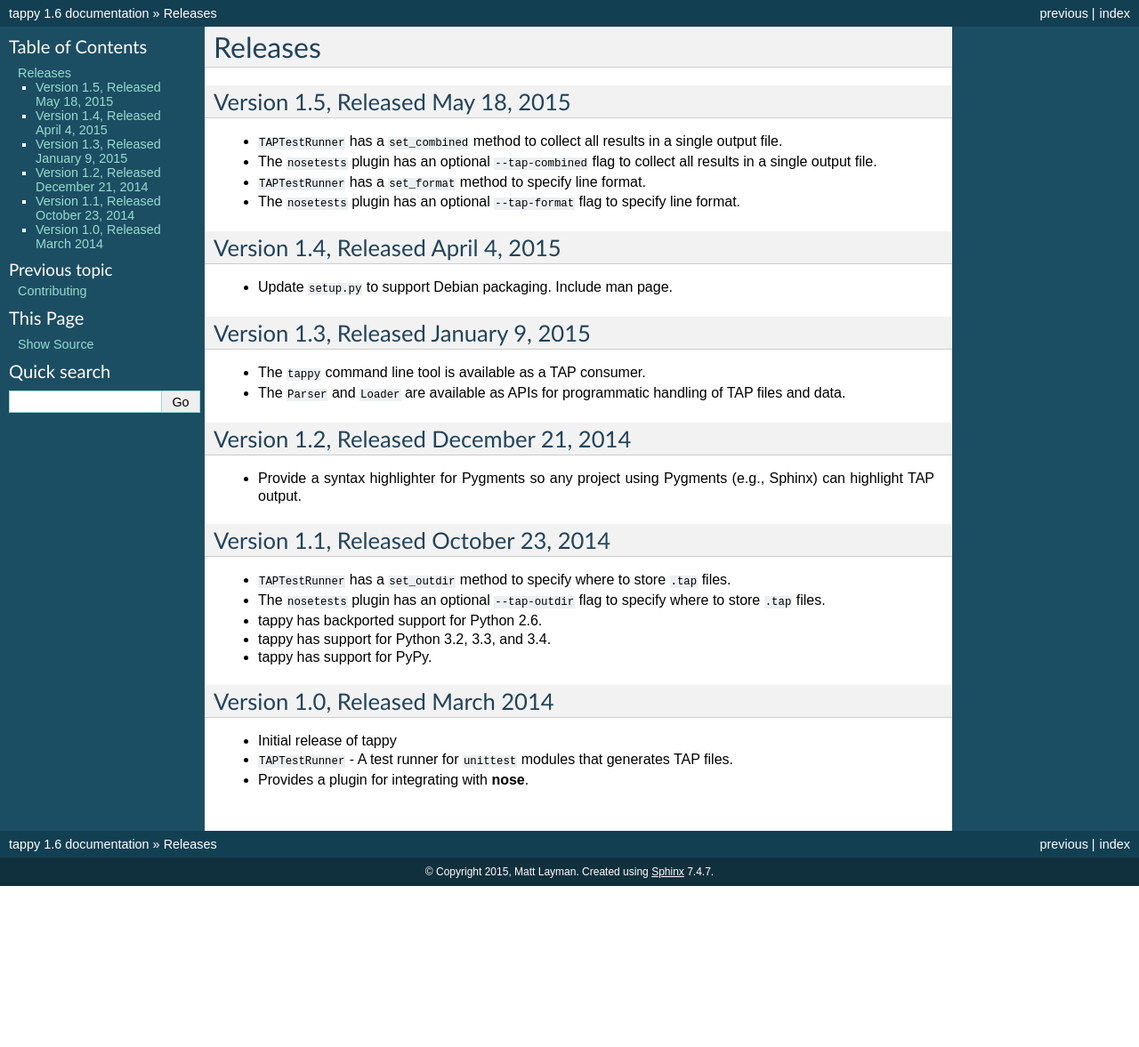
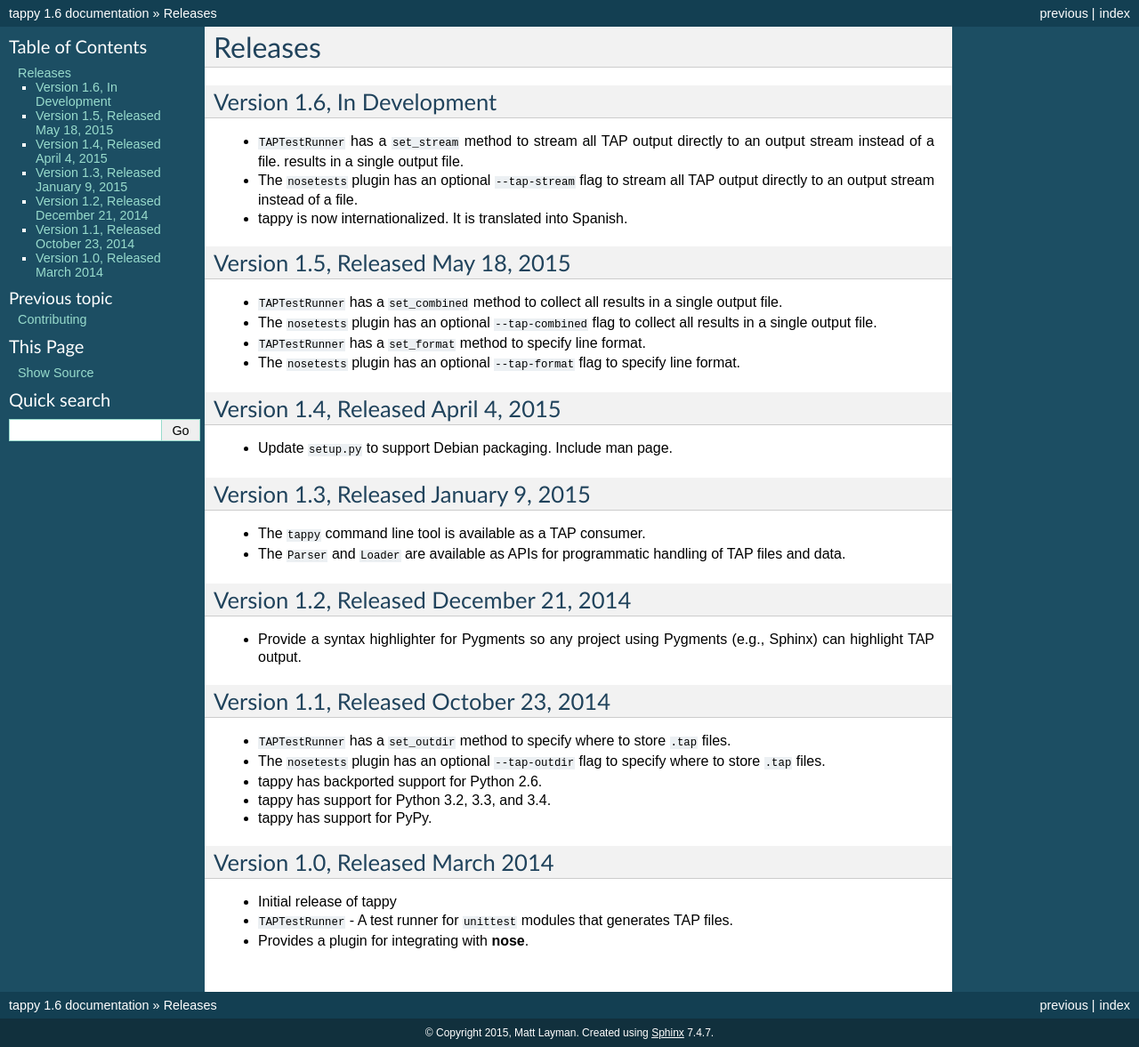
Before and after one commit to python-tap/tappy, a Sphinx documentation site: the page built from docs/releases.rst, in a window 1280 px wide. Shown: the whole page at 89% size. Built offline with Sphinx 7.4.7, drawn with Linux system fonts in a browser that asks for light colours; before the commit the page ends 996 px from its top, so only the background shows below that.

Commit message:
Update docs about i18n and streaming support.

```diff
--- a/docs/releases.rst
+++ b/docs/releases.rst
@@ -1,5 +1,15 @@
 Releases
 ========
+
+Version 1.6, In Development
+---------------------------
+
+* ``TAPTestRunner`` has a ``set_stream`` method to stream all TAP
+  output directly to an output stream instead of a file.
+  results in a single output file.
+* The ``nosetests`` plugin has an optional ``--tap-stream`` flag to
+  stream all TAP output directly to an output stream instead of a file.
+* tappy is now internationalized. It is translated into Spanish.
 
 Version 1.5, Released May 18, 2015
 ----------------------------------
```
Also changed, not shown: README.md (+1 -0 lines).
